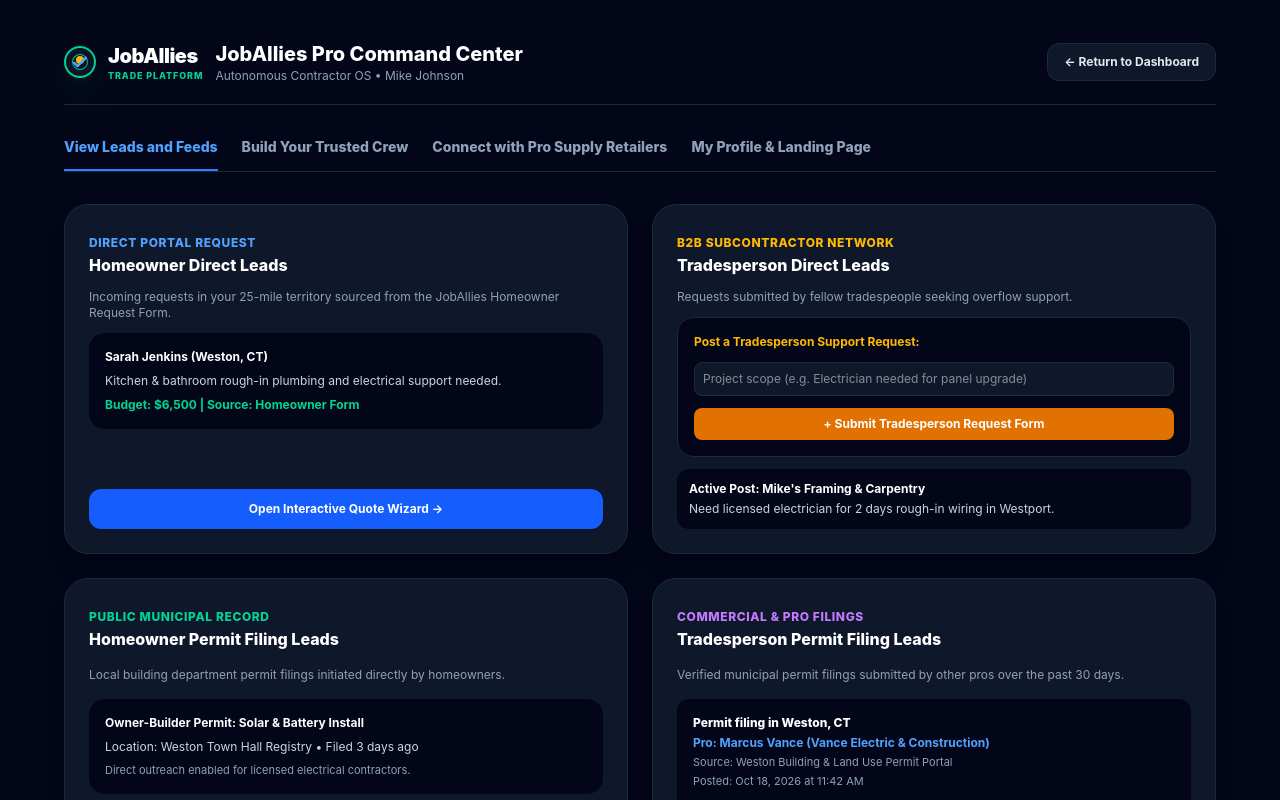
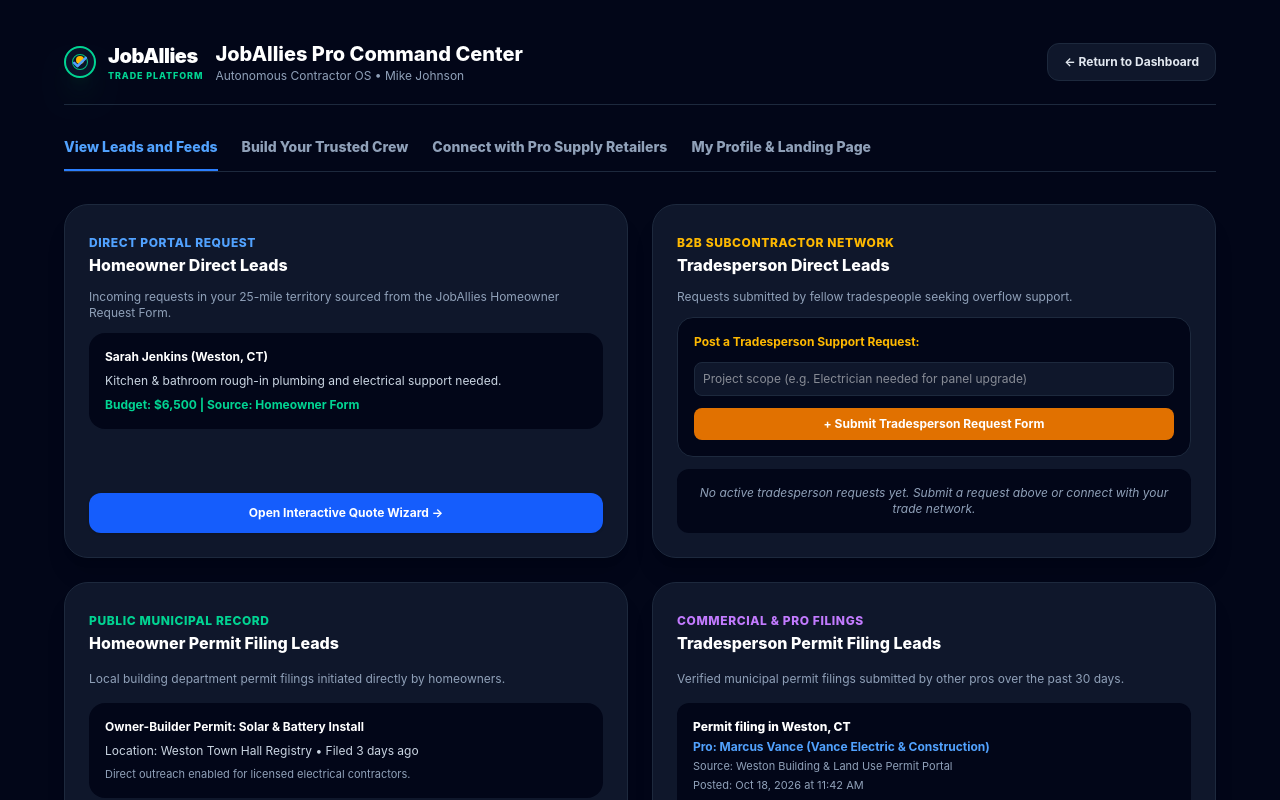
Before and after one commit to dberger111/joballies, a Next.js app: page /dashboard in a window 1280 px wide. Shown: the top 800 px of the page. Built offline with nearby package versions, Linux system fonts and the light colour scheme.

Commit message:
Remove dummy lead from Mike and ensure Tradesperson Direct Leads feed starts clean and empty

```diff
--- a/app/dashboard/page.tsx
+++ b/app/dashboard/page.tsx
@@ -179,9 +179,8 @@ export default function DashboardPage() {
                   </button>
                 </div>
 
-                <div className="bg-slate-950 p-3 rounded-xl space-y-1 text-xs">
-                  <p className="font-bold text-white">Active Post: Mike's Framing & Carpentry</p>
-                  <p className="text-slate-300">Need licensed electrician for 2 days rough-in wiring in Westport.</p>
+                <div className="bg-slate-950 p-4 rounded-xl text-center text-xs text-slate-400 italic">
+                  No active tradesperson requests yet. Submit a request above or connect with your trade network.
                 </div>
               </div>
             </div>
```
